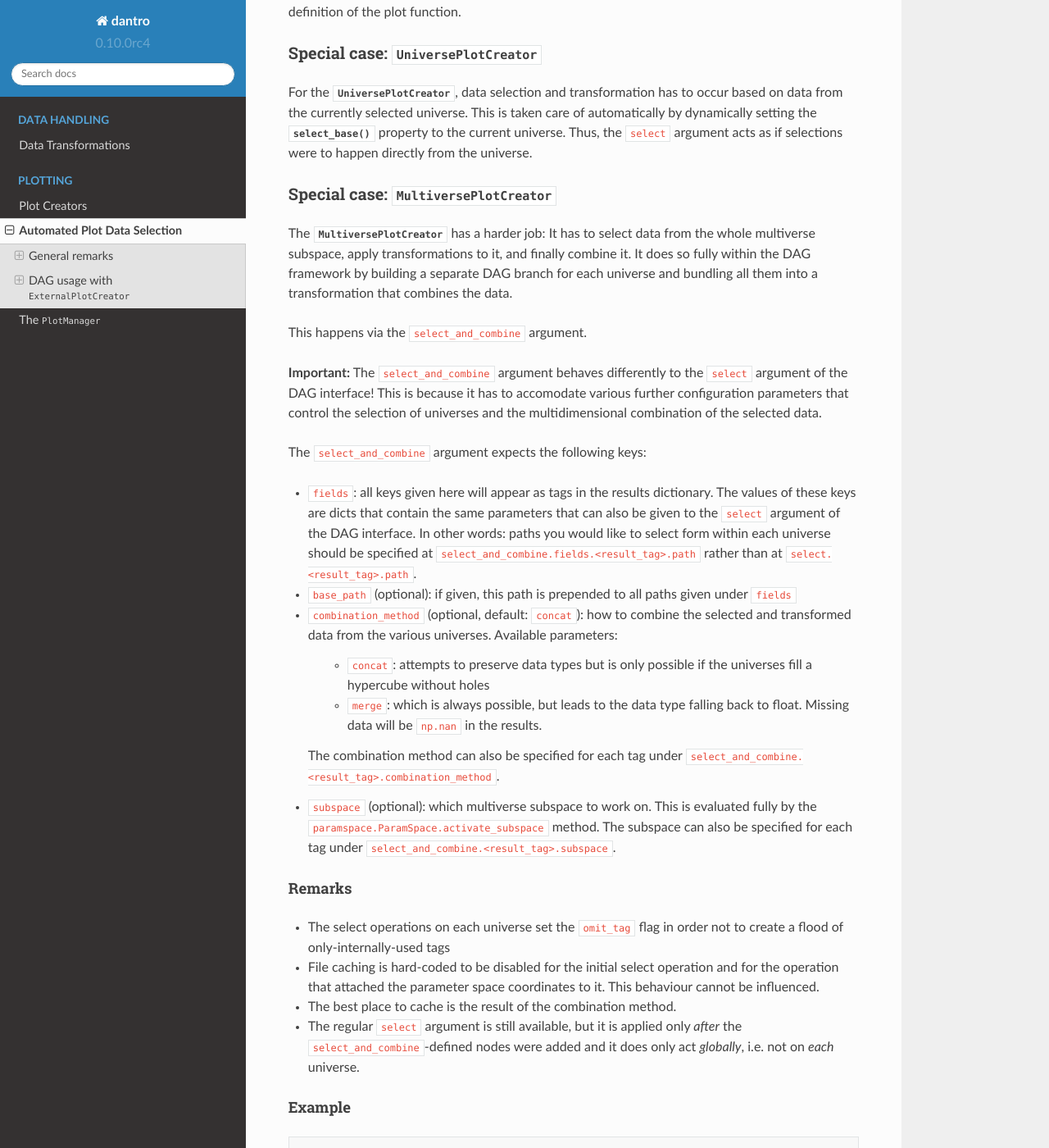
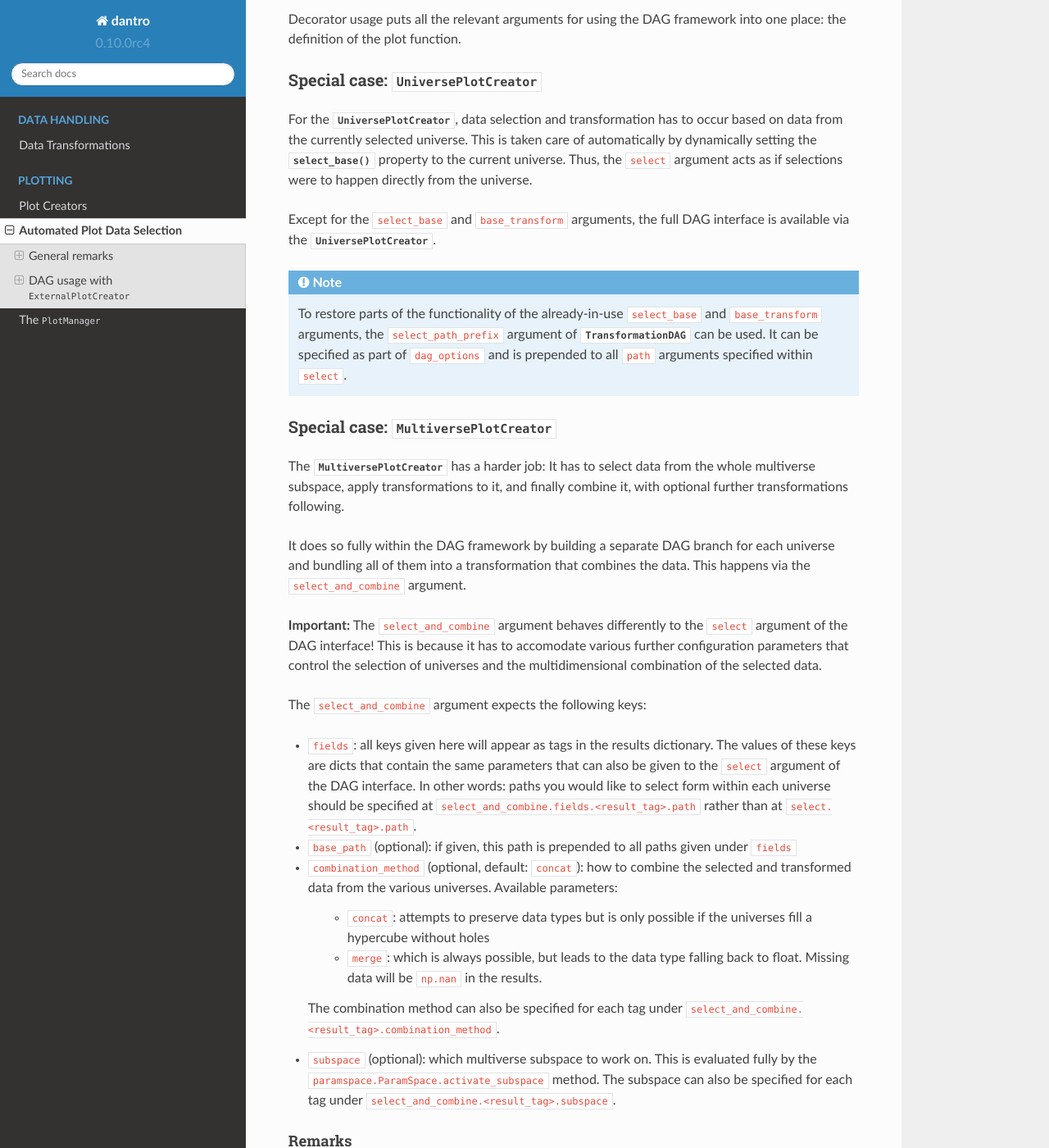
Before and after one commit to utopia-foss/dantro, a Sphinx documentation site: the page built from doc/plotting/plot_data_selection.rst, in a window 1280 px wide and 1400 px high, scrolled down 2728 px. Shown: the whole window at 82% size. Built offline with Sphinx 7.4.7 and the Read the Docs theme 2.0.0, drawn with Linux system fonts in a browser that asks for light colours; pages that are not in the unit, such as notebooks, are missing from menus; some of the changed text lies outside the part shown.

Commit message:
Clarify select_path_prefix docs; prohibit usage in MultiversePlotCreator

```diff
--- a/doc/data_io/transform.rst
+++ b/doc/data_io/transform.rst
@@ -382,6 +382,11 @@
 As the ``select`` arguments are evaluated prior to any transform operations, only the default tags are available during initialization.
 To widen the possibilities, the :py:class:`~dantro.dag.TransformationDAG` allows the ``base_transform`` argument during initialization; this is just a sequence of transform specifications, which are applied *before* the ``select`` argument is evaluated, thus allowing to select some object, tag it, and use that tag for the ``select_base`` argument.
 
+.. note::
+
+    The ``select_path_prefix`` argument offers similar functionality, but merely prepends a path to the argument.
+    If possible, the ``select_base`` functionality should be preferred over ``select_path_prefix`` as it reduces lookups and cooperates more nicely with the file caching features.
+
 
 Individually adding nodes
 ^^^^^^^^^^^^^^^^^^^^^^^^^
--- a/doc/plotting/plot_data_selection.rst
+++ b/doc/plotting/plot_data_selection.rst
@@ -85,6 +85,8 @@
           write: true
           read: true
 
+        # ... other parameters here are passed on to TransformationDAG.__init__
+
 
 DAG usage with :py:class:`~dantro.plot_creators.pcr_ext.ExternalPlotCreator`
 ----------------------------------------------------------------------------
@@ -98,7 +100,7 @@
 
 - ``use_dag``: to enable or disable DAG usage. Disabled by default.
 - ``required_dag_tags``: can be used to specify which tags are expected by the plot function; if these are not defined or not computed, an error will be raised.
-- ``compute_only_required_dag_tags``: if the plot function defines required tags and ``compute_only is None``, the ``compute_only`` argument will be set such that only ``required_dag_tags`` are computed
+- ``compute_only_required_dag_tags``: if the plot function defines required tags and ``compute_only is None``, the ``compute_only`` argument will be set such that only ``required_dag_tags`` are computed.
 - ``pass_dag_object_along``: passes the :py:class:`~dantro.dag.TransformationDAG` object to the plot function as ``dag`` keyword argument.
 
 Decorator usage puts all the relevant arguments for using the DAG framework into one place: the definition of the plot function.
@@ -110,12 +112,19 @@
 This is taken care of automatically by dynamically setting the :py:meth:`~dantro.dag.TransformationDAG.select_base` property to the current universe.
 Thus, the ``select`` argument acts as if selections were to happen directly from the universe.
 
+Except for the ``select_base`` and ``base_transform`` arguments, the full DAG interface is available via the :py:class:`~dantro.plot_creators.pcr_psp.UniversePlotCreator`.
+
+.. note::
+
+    To restore parts of the functionality of the already-in-use ``select_base`` and ``base_transform`` arguments, the ``select_path_prefix`` argument of :py:class:`~dantro.dag.TransformationDAG` can be used.
+    It can be specified as part of ``dag_options`` and is prepended to all ``path`` arguments specified within ``select``.
+
 
 Special case: :py:class:`~dantro.plot_creators.pcr_psp.MultiversePlotCreator`
 ^^^^^^^^^^^^^^^^^^^^^^^^^^^^^^^^^^^^^^^^^^^^^^^^^^^^^^^^^^^^^^^^^^^^^^^^^^^^^
-The :py:class:`~dantro.plot_creators.pcr_psp.MultiversePlotCreator` has a harder job: It has to select data from the whole multiverse subspace, apply transformations to it, and finally combine it.
-It does so fully within the DAG framework by building a separate DAG branch for each universe and bundling all them into a transformation that combines the data.
+The :py:class:`~dantro.plot_creators.pcr_psp.MultiversePlotCreator` has a harder job: It has to select data from the whole multiverse subspace, apply transformations to it, and finally combine it, with optional further transformations following.
 
+It does so fully within the DAG framework by building a separate DAG branch for each universe and bundling all of them into a transformation that combines the data.
 This happens via the ``select_and_combine`` argument.
 
 **Important:** The ``select_and_combine`` argument behaves differently to the ``select`` argument of the DAG interface!
@@ -138,10 +147,11 @@
 
 Remarks
 """""""
-- The select operations on each universe set the ``omit_tag`` flag in order not to create a flood of only-internally-used tags
-- File caching is hard-coded to be disabled for the initial select operation and for the operation that attached the parameter space coordinates to it. This behaviour cannot be influenced.
+- The select operations on each universe set the ``omit_tag`` flag in order not to create a flood of only-internally-used tags. Setting tags manually here does not make sense, as the tag names would collide with tags from other universe branches.
+- File caching is hard-coded to be disabled for the initial select operation and for the operation that attaches the parameter space coordinates to it. This behaviour cannot be influenced.
 - The best place to cache is the result of the combination method.
 - The regular ``select`` argument is still available, but it is applied only *after* the ``select_and_combine``-defined nodes were added and it does only act *globally*, i.e. not on *each* universe.
+- The ``select_path_prefix`` argument to :py:class:`~dantro.dag.TransformationDAG` is not allowed for the :py:class:`~dantro.plot_creators.pcr_psp.MultiversePlotCreator`. Use the ``select_and_combine.base_path`` argument instead.
 
 Example
 """""""
@@ -162,9 +172,9 @@
               - mean: [!dag_prev ]
               - increment: [!dag_prev ]
 
-        base_path: ~                # if given, prepended to `path` in tags
+        base_path: ~                # if given, prepended to `path` in fields
 
-        # Default arguments, can be overwritten in each `tags` entry
+        # Default arguments, can be overwritten in each `fields` entry
         combination_method: concat  # can be `concat` (default) or `merge`
         subspace: ~                 # some subspace selection
 
```
Also changed, not shown: 3 other files.
